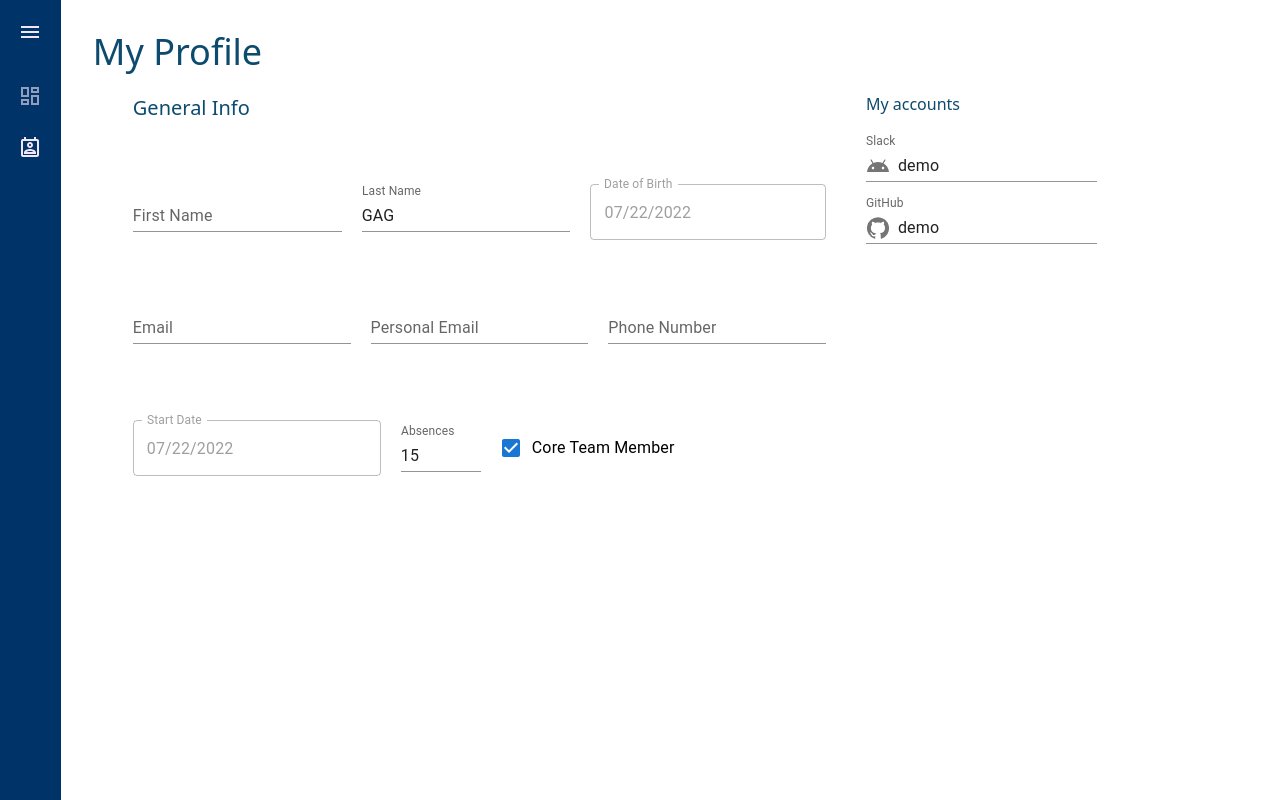
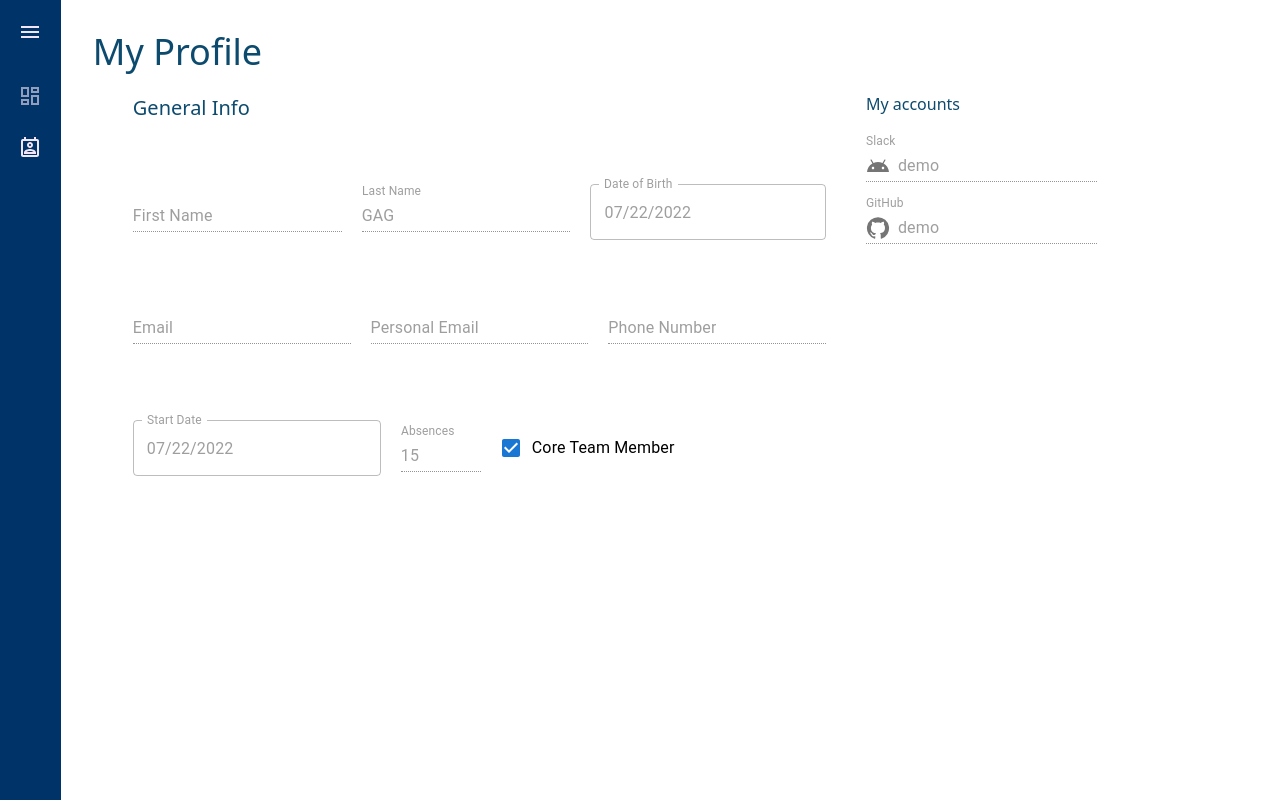
Before and after one commit to DavidKhachatryan02/task-2-front, a React (Vite) app: page / in a window 1280 px wide. Built offline with nearby package versions, Linux system fonts and the light colour scheme.

Commit message:
fixes in code to make it more readable

```diff
--- a/src/modules/HomePage/components/GeneralInfo/index.jsx
+++ b/src/modules/HomePage/components/GeneralInfo/index.jsx
@@ -2,7 +2,7 @@ import UserAccounts from '../UserAccounts';
 import UserMainInfo from '../UserMainInfo';
 
 const styles = {
-  container: 'flex flex-col md:flex-row mb-10  md:mb-0', // Adjusted flex layout for responsive behavior
+  container: 'flex flex-col md:flex-row mb-10  md:mb-0',
 };
 
 const GeneralInfo = (user) => {
--- a/src/modules/HomePage/components/UserAccounts/index.jsx
+++ b/src/modules/HomePage/components/UserAccounts/index.jsx
@@ -12,6 +12,7 @@ const UserAccounts = (user) => {
     <div className={styles.container}>
       <p className={styles.title}>My accounts</p>
       <TextField
+        disabled
         label="Slack"
         value={user.slackUserName}
         InputProps={{
@@ -24,6 +25,7 @@ const UserAccounts = (user) => {
         variant="standard"
       />
       <TextField
+        disabled
         label="GitHub"
         value={user.gitHubUserName}
         InputProps={{
--- a/src/modules/HomePage/components/UserMainInfo/index.jsx
+++ b/src/modules/HomePage/components/UserMainInfo/index.jsx
@@ -1,15 +1,15 @@
-import { TextField, FormControlLabel, Checkbox } from '@mui/material';
-import { DatePicker, LocalizationProvider } from '@mui/x-date-pickers';
-import { AdapterDayjs } from '@mui/x-date-pickers/AdapterDayjs';
-import dayjs from 'dayjs';
+import { TextField, FormControlLabel, Checkbox } from "@mui/material";
+import { DatePicker, LocalizationProvider } from "@mui/x-date-pickers";
+import { AdapterDayjs } from "@mui/x-date-pickers/AdapterDayjs";
+import dayjs from "dayjs";
 
 const styles = {
-  mainContainer: 'flex flex-col gap-14 mx-10 xl:w-3/5 xl:mr-10 ',
-  title: 'text-sky-900 text-xl font-medium leading-loose',
-  firstRow: 'flex flex-col md:flex-row gap-5',
-  secondRow: 'flex flex-col md:flex-row gap-5',
-  thirdRow: 'flex flex-col md:flex-row gap-5 md:items-center mt-5',
-  Absences: 'w-20',
+  mainContainer: "flex flex-col gap-14 mx-10 xl:w-3/5 xl:mr-10 ",
+  title: "text-sky-900 text-xl font-medium leading-loose",
+  firstRow: "flex flex-col md:flex-row gap-5",
+  secondRow: "flex flex-col md:flex-row gap-5",
+  thirdRow: "flex flex-col md:flex-row gap-5 md:items-center mt-5",
+  Absences: "w-20",
 };
 
 const UserMainInfo = (user) => {
@@ -20,18 +20,29 @@ const UserMainInfo = (user) => {
       <div className={styles.mainContainer}>
         <p className={styles.title}>General Info</p>
         <div className={styles.firstRow}>
-          <TextField label="First Name" variant="standard" />
-          <TextField label="Last Name" variant="standard" value="GAG" />
+          <TextField disabled label="First Name" variant="standard" />
+          <TextField
+            disabled
+            label="Last Name"
+            variant="standard"
+            value="GAG"
+          />
           <DatePicker disabled label="Date of Birth" value={parsedStartDate} />
         </div>
         <div className={styles.secondRow}>
-          <TextField label="Email" variant="standard" />
-          <TextField label="Personal Email" variant="standard" />
-          <TextField label="Phone Number" variant="standard" type="number" />
+          <TextField disabled label="Email" variant="standard" />
+          <TextField disabled label="Personal Email" variant="standard" />
+          <TextField
+            disabled
+            label="Phone Number"
+            variant="standard"
+            type="number"
+          />
         </div>
         <div className={styles.thirdRow}>
           <DatePicker disabled label="Start Date" value={parsedStartDate} />
           <TextField
+            disabled
             className={styles.Absences}
             label="Absences"
             variant="standard"
--- a/src/modules/LoginPage/components/LoginInput/index.jsx
+++ b/src/modules/LoginPage/components/LoginInput/index.jsx
@@ -2,9 +2,8 @@ import { useState } from "react";
 import { TextField, Button } from "@mui/material";
 import { useNavigate } from "react-router-dom";
 import { toast } from "react-toastify";
-import { PATHS } from "../../../../constants/paths";
+import { PATHS } from "~/constants/paths";
 import { userEmail } from "~/constants/userSchema";
-
 
 const styles = {
   container:
@@ -24,11 +23,13 @@ const LoginInput = () => {
 
   const handleClick = async () => {
     const isValid = await userEmail.isValid(email);
-    if (isValid) {
-      alert(`Email entered: ${email}`);
-      navigate(PATHS.VERIFY);
-    } else {
-      toast.error("email in not valid");
+    try {
+      if (isValid) {
+        alert(`Email entered: ${email}`);
+        navigate(PATHS.VERIFY);
+      }
+    } catch (e) {
+      toast.error(`Login Error ${e}`);
     }
   };
 
--- a/src/modules/LoginPage/components/LoginWidget/index.jsx
+++ b/src/modules/LoginPage/components/LoginWidget/index.jsx
@@ -1,7 +1,7 @@
-import LeftSplit from "../../../../ui/LoginPageleftSplit";
+import LeftSplit from "~/ui/LoginPageleftSplit";
 import LoginInput from "../LoginInput";
 
-const styles = { container: 'grid grid-cols-1 md:grid-cols-2 h-screen' };
+const styles = { container: "grid grid-cols-1 md:grid-cols-2 h-screen" };
 
 const LoginWidge = () => {
   return (
--- a/src/modules/VerifyPage/components/CodeInput/index.jsx
+++ b/src/modules/VerifyPage/components/CodeInput/index.jsx
@@ -3,14 +3,14 @@ import { Button } from "@mui/material";
 import VerificationInput from "react-verification-input";
 import { useNavigate } from "react-router-dom";
 import CloseOutlinedIcon from "@mui/icons-material/CloseOutlined";
-import { PATHS } from "../../../../constants/paths";
+import { PATHS } from "~/constants/paths";
 
 const styles = {
   container:
     "flex flex-col justify-center  items-center p-6 ml-16 gap-3 w-full md:w-2/3",
   title: "text-sky-900 text-xl md:text-2xl font-medium leading-loose mb-4",
   text: "text-sm",
-  clearButton: "pointer",
+  clearButton: "cursor-pointer",
   inputContainer: "flex flex-row items-center gap-3",
   button: "w-max place-self-end pr-10",
 };
--- a/src/modules/VerifyPage/components/VerifyWidget/index.jsx
+++ b/src/modules/VerifyPage/components/VerifyWidget/index.jsx
@@ -1,7 +1,7 @@
-import LoginPageLeftSplit from "../../../../ui/LoginPageleftSplit";
+import LoginPageLeftSplit from "~/ui/LoginPageleftSplit";
 import CodeInput from "../CodeInput";
 
-const styles = {container: 'grid grid-cols-1 md:grid-cols-2 h-screen ', };
+const styles = { container: "grid grid-cols-1 md:grid-cols-2 h-screen " };
 
 const VerifyWidget = () => {
   return (
```
Also changed, not shown: src/main.jsx (+4 -7 lines).
